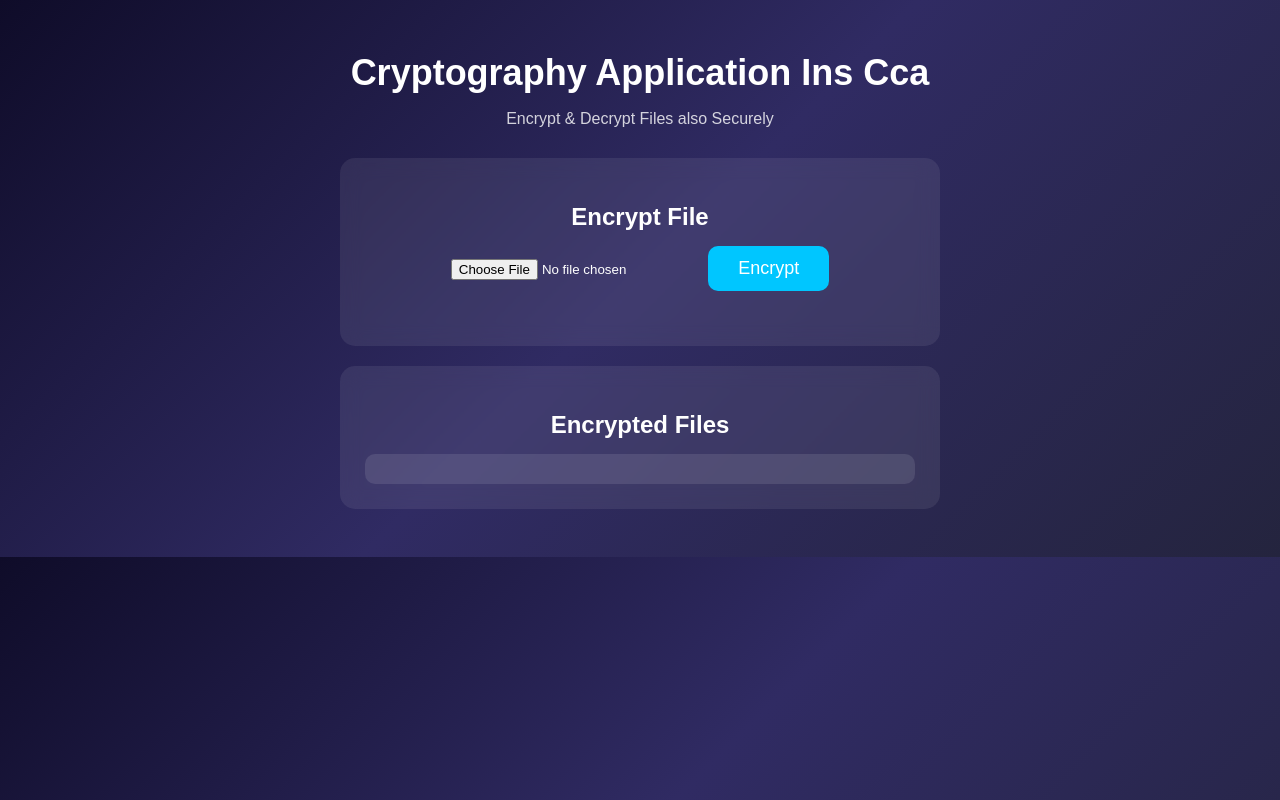
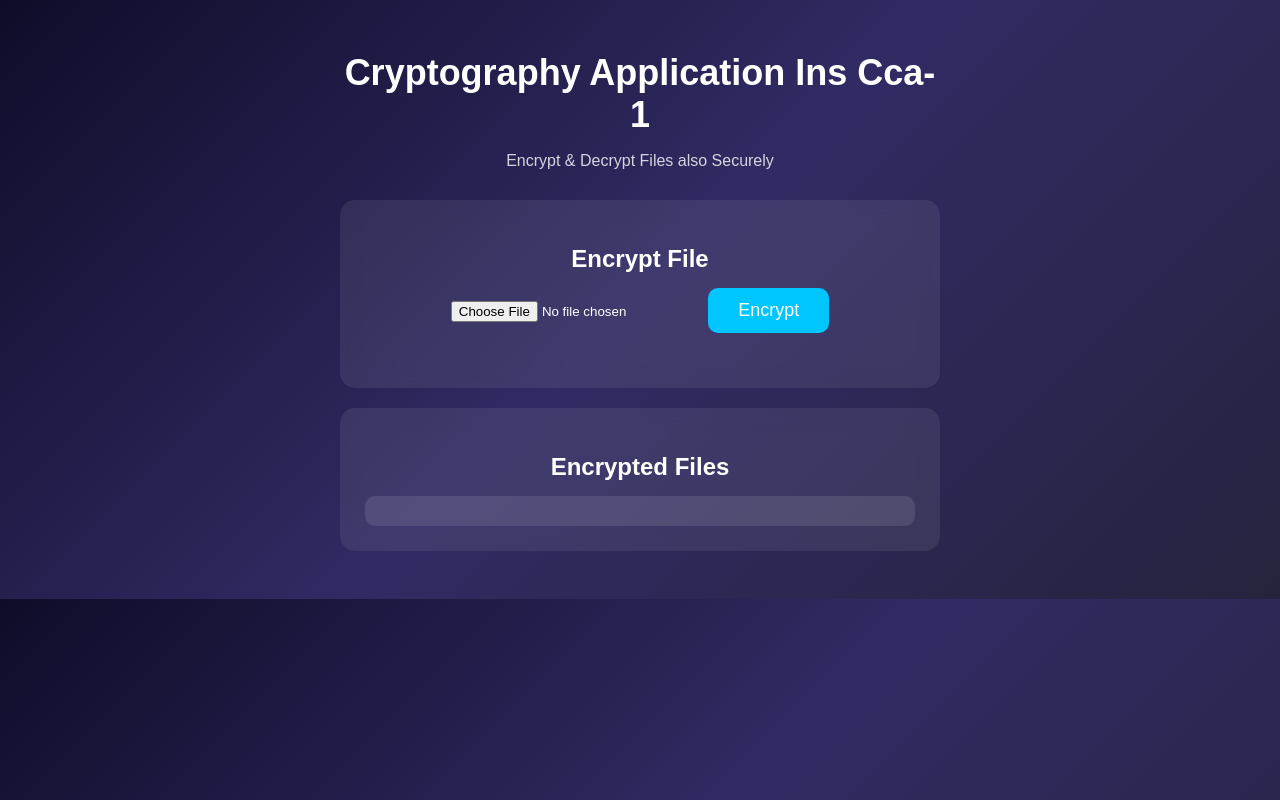
Before and after one commit to Agni2018/Crypto-app, a website: page public/index.html in a window 1280 px wide. Drawn offline with Linux system fonts and the light colour scheme; no server answers.

Commit message:
Update index.html

```diff
--- a/public/index.html
+++ b/public/index.html
@@ -7,7 +7,7 @@
 <body>
 
 <div class="container">
-    <h1> Cryptography Application Ins  Cca</h1>
+    <h1> Cryptography Application Ins Cca-1</h1>
     <p>Encrypt & Decrypt Files also Securely</p>
 
     <div class="card">
```
